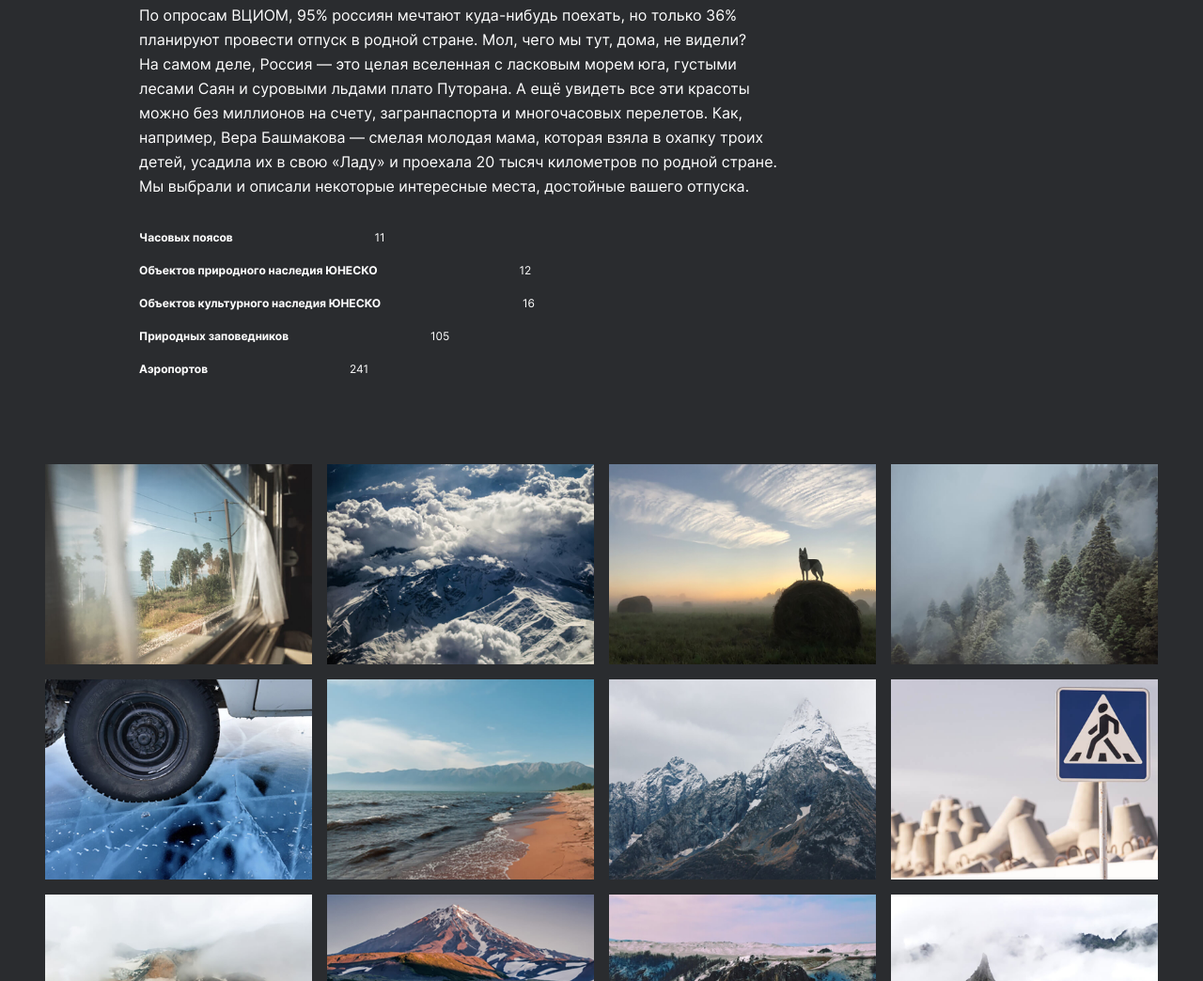
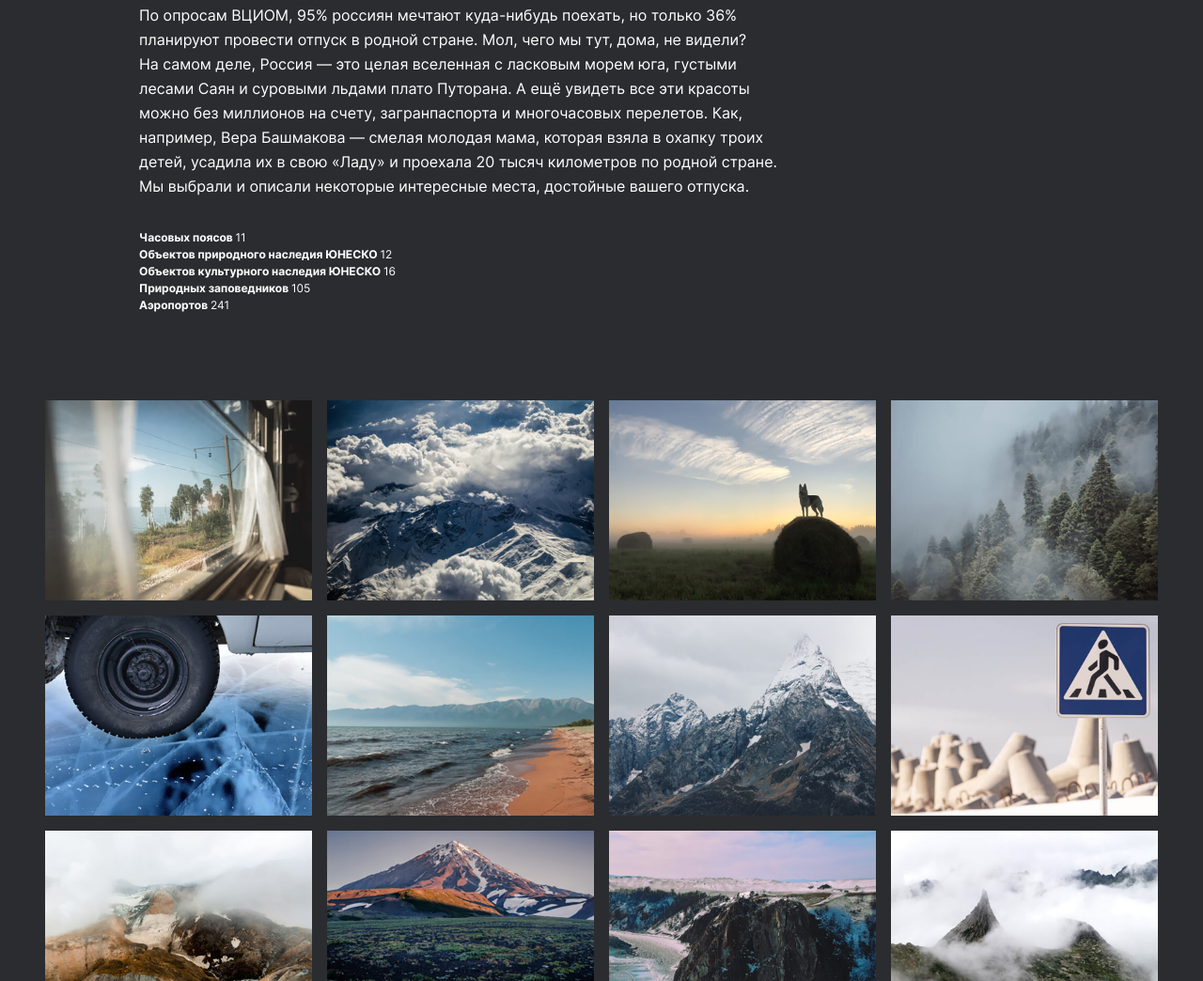
Before and after one commit to bgirlmango/russian-travel, a plain HTML site: page index.html in a window 1280 px wide. Shown: the part 1328-2372 px from the top of the page at 94% size. Drawn offline with Linux system fonts and the light colour scheme.

Commit message:
доработки 4

```diff
--- a/blocks/intro/__list/_item/intro__list_item.css
+++ b/blocks/intro/__list/_item/intro__list_item.css
@@ -1,8 +1,9 @@
 .intro__list_item {
-    font-family: Inter;
+    font-family: 'Inter', arial, sans-serif;
     font-size: 12px;
     font-weight: 700;
     line-height: 18px;
     list-style: none;
     padding: 0;
+    margin: 0;
 }
--- a/blocks/intro/__list/_span-accent/intro__list_span-accent.css
+++ b/blocks/intro/__list/_span-accent/intro__list_span-accent.css
@@ -1,6 +1,8 @@
 .intro__list_span-accent {
-    font-family: Inter;
+    font-family: 'Inter', arial, sans-serif;
     font-size: 12px;
     font-weight: 400;
     line-height: 18px;
+    padding-left: 0;
+
 }
```
